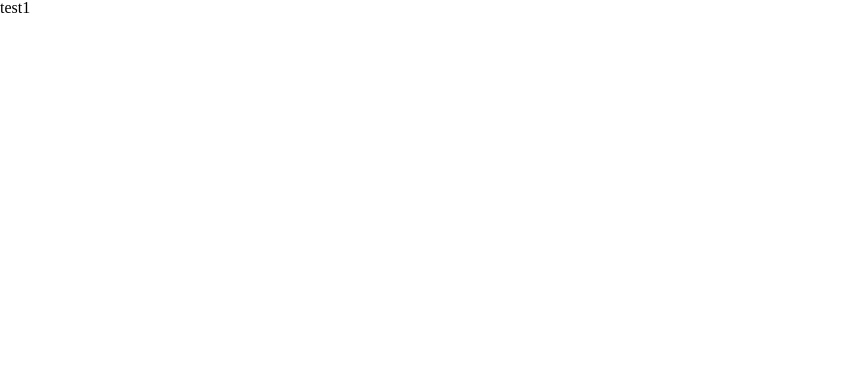
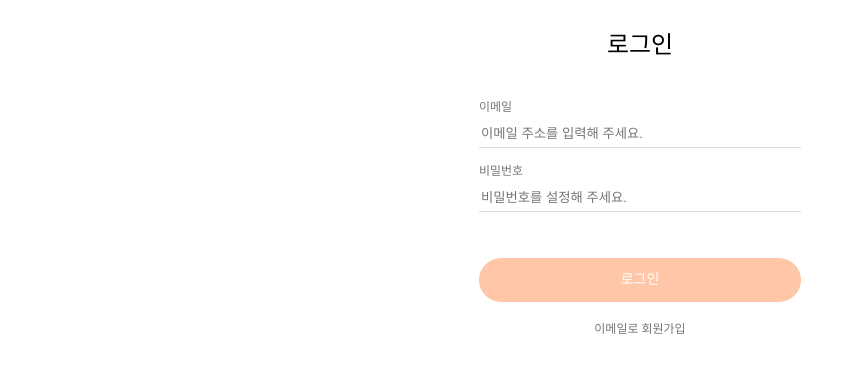
Before and after one commit to qorlgns1/market-practice, a React (Create React App) app: page /login in a window 1280 px wide. Shown: the top 372 px of the page, without its empty margins (0-863 px from the left). Built offline with nearby package versions, Linux system fonts and the light colour scheme.

Commit message:
feat: LoginPage 개발

```diff
--- a/src/App.jsx
+++ b/src/App.jsx
@@ -1,13 +1,12 @@
 import HomePage from "./home/HomePage";
 import { BrowserRouter, Route } from "react-router-dom";
+import LoginPage from "./home/LoginPage";
 
 function App() {
   return (
     <BrowserRouter>
       <Route path="/" exact component={HomePage} />
-      <Route path="/login" exact>
-        <h1>test1</h1>
-      </Route>
+      <Route path="/login" exact component={LoginPage} />
     </BrowserRouter>
   );
 }
--- /dev/null
+++ b/src/home/LoginPage.jsx
@@ -0,0 +1,72 @@
+import React from "react";
+import { Link } from "react-router-dom";
+import styled from "styled-components";
+import InputBox from "../components/input/InputBox";
+
+const Wrapper = styled.section`
+  padding: 30px 34px 0;
+  width: 322px;
+  text-align: center;
+  display: flex;
+  flex-direction: column;
+  margin: 0 auto;
+`;
+
+const Title = styled.h2`
+  font-family: "Spoqa Han Sans Neo";
+  font-weight: 500;
+  font-size: 24px;
+  line-height: 30px;
+  margin-bottom: 40px;
+`;
+
+const Button = styled.button`
+  margin-top: 30px;
+  height: 44px;
+  border-radius: 44px;
+  background-color: var(--main-disabled-color);
+  width: 100%;
+  border: 0;
+  font-family: "Spoqa Han Sans Neo";
+  font-style: normal;
+  font-weight: 500;
+  font-size: 14px;
+  line-height: 18px;
+  text-align: center;
+  color: #ffffff;
+  margin-bottom: 20px;
+`;
+
+const SignUpLink = styled(Link)`
+  font-family: "Spoqa Han Sans Neo";
+  font-style: normal;
+  font-weight: 400;
+  font-size: 12px;
+  line-height: 15px;
+  color: #767676;
+  text-decoration: none;
+`;
+
+export default function Login() {
+  return (
+    <Wrapper>
+      <Title>로그인</Title>
+      <form action="" method="post">
+        <InputBox
+          id="emailInput"
+          type="email"
+          labelText="이메일"
+          placeholder="이메일 주소를 입력해 주세요."
+        />
+        <InputBox
+          id="pwInput"
+          type="password"
+          labelText="비밀번호"
+          placeholder="비밀번호를 설정해 주세요."
+        />
+        <Button>로그인</Button>
+      </form>
+      <SignUpLink href="#">이메일로 회원가입</SignUpLink>
+    </Wrapper>
+  );
+}
```
